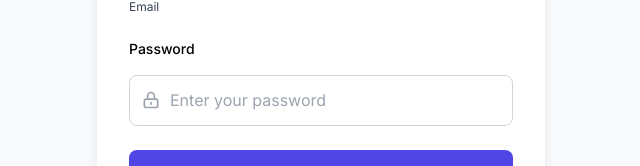
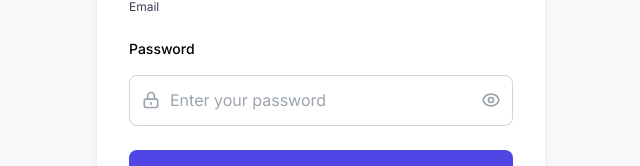
Before and after one commit to sulthanhadilk/attendence-front, a React (Vite) app: page / in a window 1280 px wide. Shown: the part 393-559 px from the top of the page, without its empty margins (319-959 px from the left). Built offline with nearby package versions, Linux system fonts and the light colour scheme.

Commit message:
Add show/hide password toggle button to login form

```diff
--- a/src/pages/Login.jsx
+++ b/src/pages/Login.jsx
@@ -4,6 +4,7 @@
 export default function Login() {
   const [identifier, setIdentifier] = useState('');
   const [password, setPassword] = useState('');
+  const [showPassword, setShowPassword] = useState(false);
   const [error, setError] = useState('');
   const [loading, setLoading] = useState(false);
   const navigate = useNavigate();
@@ -87,14 +88,30 @@
                 </div>
                 <input
                   id="password"
-                  type="password"
+                  type={showPassword ? "text" : "password"}
                   required
                   value={password}
                   onChange={(e) => setPassword(e.target.value)}
-                  className="block w-full pl-10 pr-3 py-3 border border-gray-300 rounded-lg focus:outline-none focus:ring-2 focus:ring-indigo-500 focus:border-transparent text-black placeholder-gray-400"
+                  className="block w-full pl-10 pr-12 py-3 border border-gray-300 rounded-lg focus:outline-none focus:ring-2 focus:ring-indigo-500 focus:border-transparent text-black placeholder-gray-400"
                   placeholder="Enter your password"
                   autoComplete="current-password"
                 />
+                <button
+                  type="button"
+                  onClick={() => setShowPassword(!showPassword)}
+                  className="absolute inset-y-0 right-0 pr-3 flex items-center text-gray-400 hover:text-gray-600"
+                >
+                  {showPassword ? (
+                    <svg className="h-5 w-5" fill="none" viewBox="0 0 24 24" stroke="currentColor">
+                      <path strokeLinecap="round" strokeLinejoin="round" strokeWidth={2} d="M13.875 18.825A10.05 10.05 0 0112 19c-4.478 0-8.268-2.943-9.543-7a9.97 9.97 0 011.563-3.029m5.858.908a3 3 0 114.243 4.243M9.878 9.878l4.242 4.242M9.88 9.88l-3.29-3.29m7.532 7.532l3.29 3.29M3 3l3.59 3.59m0 0A9.953 9.953 0 0112 5c4.478 0 8.268 2.943 9.543 7a10.025 10.025 0 01-4.132 5.411m0 0L21 21" />
+                    </svg>
+                  ) : (
+                    <svg className="h-5 w-5" fill="none" viewBox="0 0 24 24" stroke="currentColor">
+                      <path strokeLinecap="round" strokeLinejoin="round" strokeWidth={2} d="M15 12a3 3 0 11-6 0 3 3 0 016 0z" />
+                      <path strokeLinecap="round" strokeLinejoin="round" strokeWidth={2} d="M2.458 12C3.732 7.943 7.523 5 12 5c4.478 0 8.268 2.943 9.542 7-1.274 4.057-5.064 7-9.542 7-4.477 0-8.268-2.943-9.542-7z" />
+                    </svg>
+                  )}
+                </button>
               </div>
             </div>
             {error && (
```
